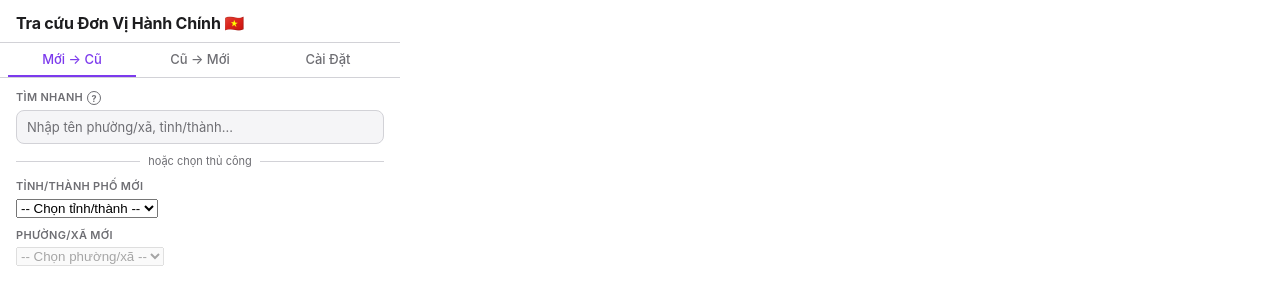
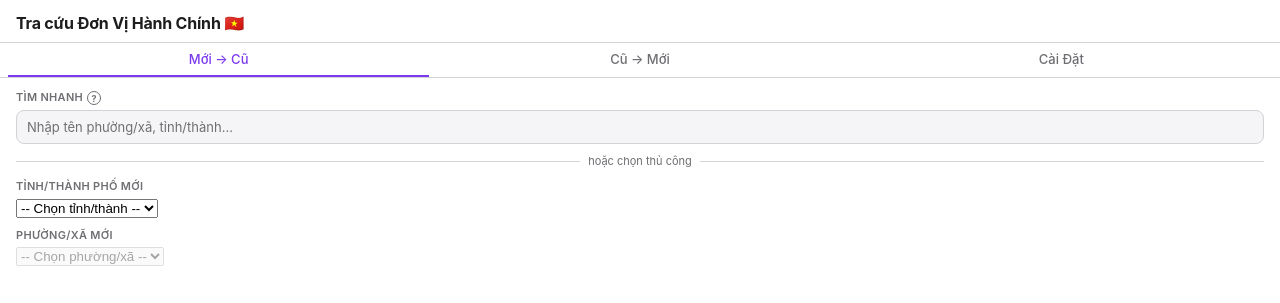
Before and after one commit to trongthanh/wx-tra-cuu-dvhcvn, a website built with Vite: page entrypoints/popup/index.html in a window 1280 px wide. Built offline with nearby package versions, Linux system fonts and the light colour scheme; what choices.js would draw is missing.

Commit message:
fix a regression of the popup size on desktop

```diff
--- a/entrypoints/popup/index.html
+++ b/entrypoints/popup/index.html
@@ -3,11 +3,11 @@
   <head>
     <meta charset="UTF-8" />
     <meta name="viewport" content="width=device-width, initial-scale=1.0" />
-    <title>Tra cứu đơn vị hành chính</title>
+    <title>Tra cứu đơn vị hành chính Việt Nam - bởi Thanh Trần</title>
     <meta name="manifest.type" content="browser_action" />
   </head>
   <body>
-    <div id="app">
+    <main id="app">
       <header class="header">
         <h1>Tra cứu Đơn Vị Hành Chính 🇻🇳</h1>
       </header>
@@ -127,7 +127,7 @@
           </p>
         </div>
       </div>
-    </div>
+    </main>
     <script type="module" src="./main.ts"></script>
   </body>
 </html>
--- a/entrypoints/popup/style.css
+++ b/entrypoints/popup/style.css
@@ -37,10 +37,16 @@
 }
 
 body {
-  width: min(400px, 100vw);
+  width: 100vw;
   min-height: 300px;
   max-height: 560px;
   overflow-y: auto;
+}
+
+@media (max-width: 320px) {
+  body {
+    width: 400px;
+  }
 }
 
 #app {
--- a/package.json
+++ b/package.json
@@ -1,7 +1,7 @@
 {
   "name": "wxt-tra-cuu-dvhcvn",
   "description": "Cẩm nang đơn vị hành chính Việt Nam sau năm 2025 - Tra cứu phường/xã mới và cũ",
-  "version": "1.0.1",
+  "version": "1.0.2",
   "type": "module",
   "author": "Trần Trọng Thanh<trongthanh@gmail.com> (https://thanh.im)",
   "homepage": "https://github.com/trongthanh/wx-tra-cuu-dvhcvn.git",
```
Also changed, not shown: README.md.
